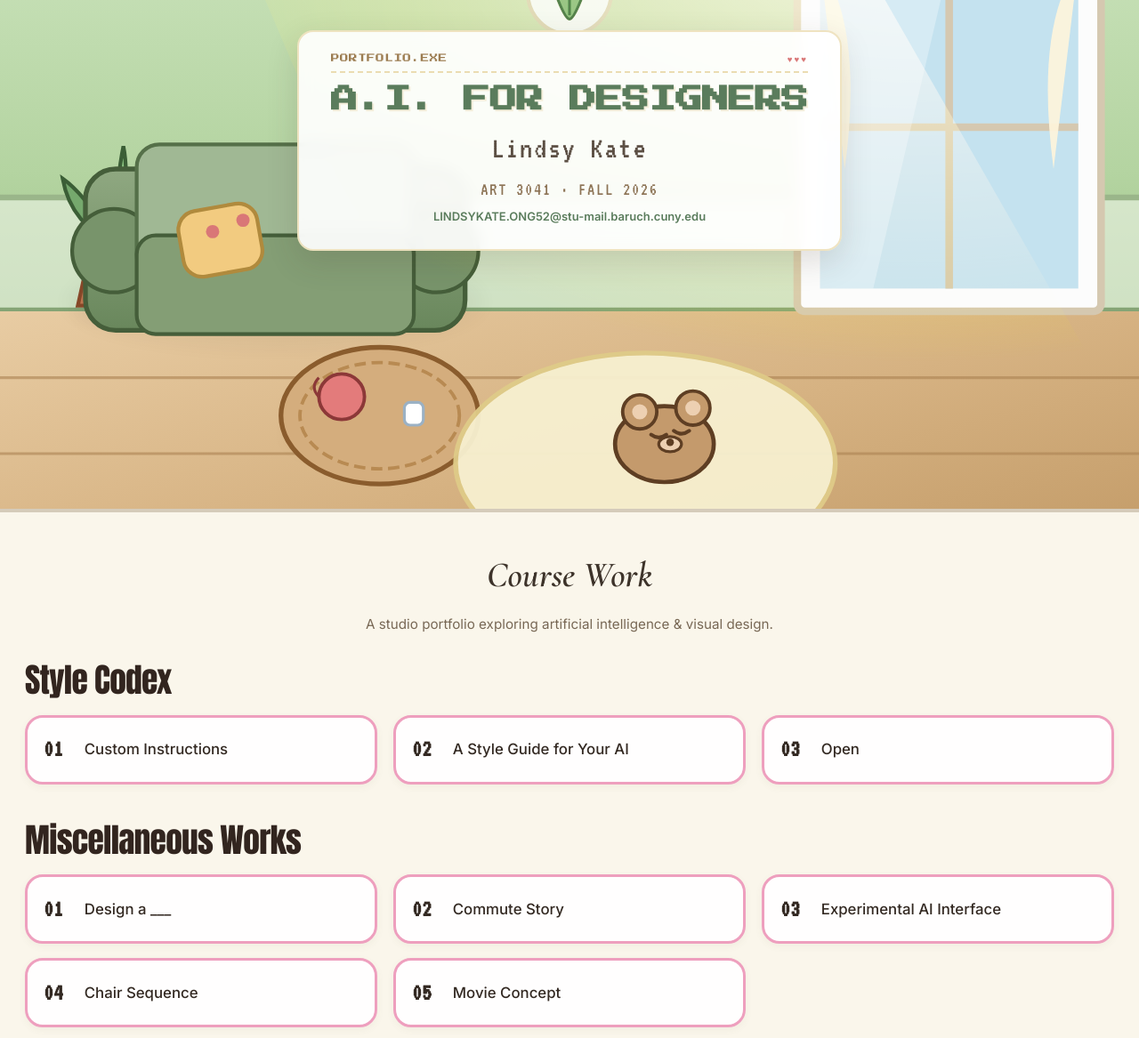
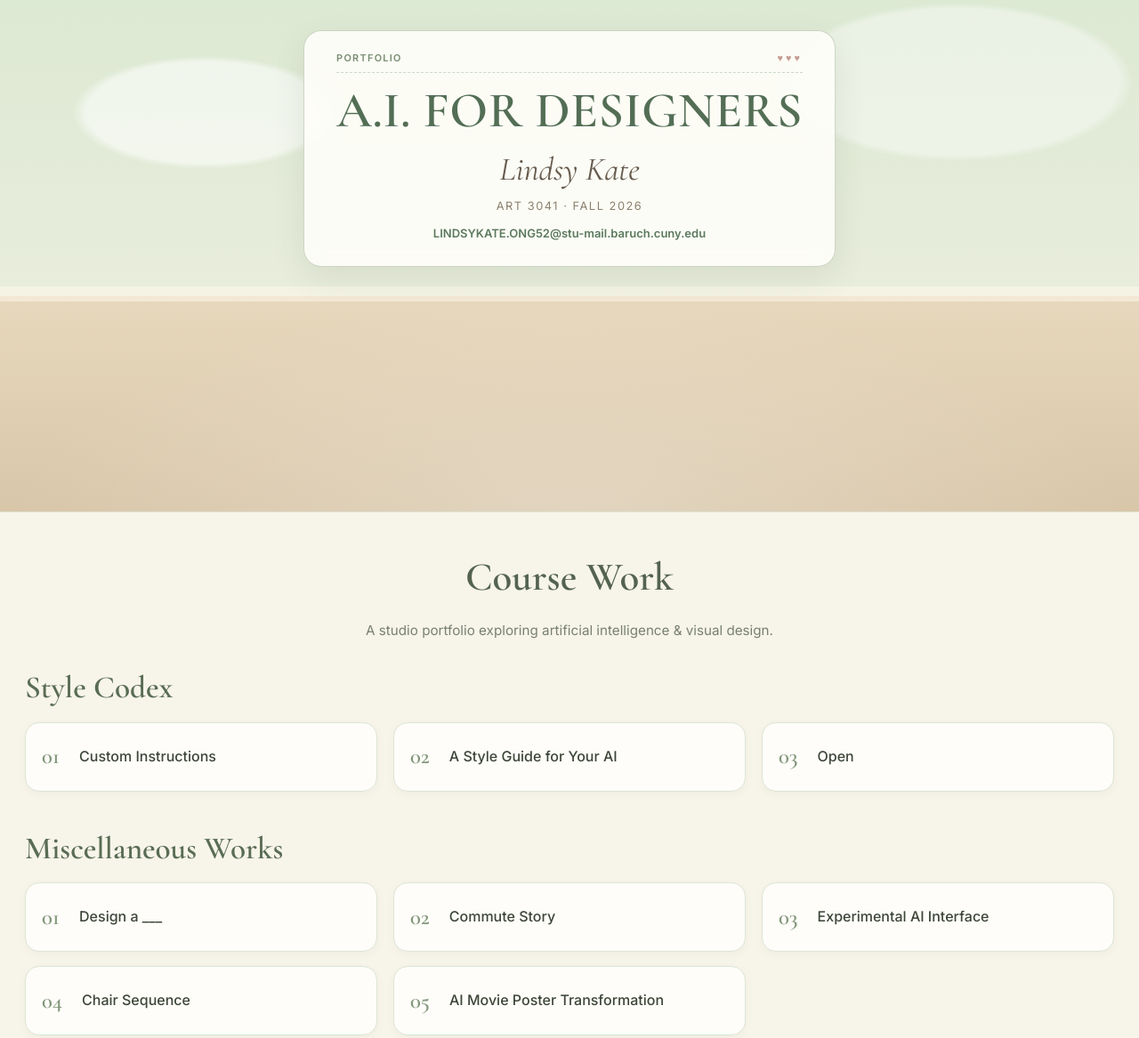
Before and after one commit to lkateong/lkateong-LINDSY-KATE-ONG-ART-3041, a plain HTML site: page index.html in a window 1280 px wide. Shown: the top 1167 px of the page at 89% size. Drawn offline with nearby package versions, Linux system fonts and the light colour scheme.

Commit message:
Soften portfolio typography and colors

```diff
--- a/index.html
+++ b/index.html
@@ -5,21 +5,20 @@
   <meta name="viewport" content="width=device-width, initial-scale=1.0">
   <meta name="description" content="Lindsy Kate's ART 3041 course portfolio for Fall 2026.">
   <title>A.I. FOR DESIGNERS — Lindsy Kate</title>
-
-  <!-- Google Fonts -->
   <link rel="preconnect" href="https://fonts.googleapis.com">
   <link rel="preconnect" href="https://fonts.gstatic.com" crossorigin>
-  <link href="https://fonts.googleapis.com/css2?family=Press+Start+2P&family=VT323&family=Cormorant+Garamond:ital,wght@0,500;0,600;1,400;1,600&family=Inter:wght@300;400;500;600&display=swap" rel="stylesheet">
-
+  <link href="https://fonts.googleapis.com/css2?family=Cormorant+Garamond:ital,wght@0,500;0,600;1,400;1,600&family=Inter:wght@300;400;500;600;700&display=swap" rel="stylesheet">
   <style>
     :root {
-      --bg-room: #f4eedb;
-      --card-bg: rgba(255, 255, 255, 0.94);
-      --card-border: #e2d7bc;
-      --text-main: #332922;
-      --text-muted: #786855;
-      --accent-green: #4a6b4c;
-      --accent-brown: #8c5e3c;
+      --bg-room: #f7f4e9;
+      --card-bg: rgba(255, 254, 250, 0.94);
+      --card-border: #dce5d6;
+      --text-main: #3d4639;
+      --text-muted: #78816f;
+      --accent-green: #66836a;
+      --accent-brown: #9a8065;
+      --sage-wash: #edf2e8;
+      --cream: #fbf8ee;
     }
 
     * { box-sizing: border-box; }
@@ -29,7 +28,7 @@
       margin: 0;
       min-width: 320px;
       color: var(--text-main);
-      background-color: #faf6eb;
+      background: var(--bg-room);
       font-family: 'Inter', sans-serif;
       font-size: 16px;
       line-height: 1.5;
@@ -38,7 +37,7 @@
     .hero {
       position: relative;
       width: 100%;
-      height: clamp(540px, 72vh, 800px);
+      min-height: clamp(540px, 72vh, 800px);
       display: flex;
       flex-direction: column;
       align-items: center;
@@ -46,8 +45,8 @@
       text-align: center;
       padding: 24px 20px 20px;
       overflow: hidden;
-      border-bottom: 4px solid #d5cbba;
-      background-color: #d1dfc4;
+      border-bottom: 1px solid #dce3d3;
+      background: linear-gradient(145deg, #dce9d3 0%, #e8eddc 48%, #f3ead7 100%);
     }
 
     .hero-bg {
@@ -56,19 +55,33 @@
       width: 100%;
       height: 100%;
       z-index: 1;
-      object-fit: cover;
+      pointer-events: none;
+      background:
+        radial-gradient(ellipse at 18% 22%, rgba(255,255,255,.55) 0 9%, transparent 10%),
+        radial-gradient(ellipse at 84% 16%, rgba(255,255,255,.4) 0 12%, transparent 13%),
+        linear-gradient(180deg, transparent 56%, rgba(255,250,238,.48) 56% 59%, transparent 59%),
+        linear-gradient(180deg, #dce9d3, #e9eddc 58%, #e7d8bd 58%, #d8c6a9);
+    }
+
+    .hero::after {
+      content: '';
+      position: absolute;
+      z-index: 1;
+      inset: auto 0 0;
+      height: 42%;
+      background: radial-gradient(ellipse at 50% 100%, rgba(255,255,255,.25), transparent 70%);
       pointer-events: none;
     }
 
     .hero-content {
       position: relative;
       z-index: 2;
-      background: rgba(255, 255, 255, 0.92);
-      backdrop-filter: blur(8px);
+      background: rgba(255, 254, 250, 0.88);
+      backdrop-filter: blur(10px);
       padding: 22px 36px 26px;
-      border-radius: 18px;
-      border: 2px solid rgba(235, 220, 178, 0.8);
-      box-shadow: 0 12px 35px rgba(60, 50, 40, 0.15);
+      border-radius: 20px;
+      border: 1px solid rgba(164, 185, 157, 0.55);
+      box-shadow: 0 12px 35px rgba(67, 82, 61, 0.10);
       max-width: 90%;
       width: max-content;
       margin-top: 10px;
@@ -78,47 +91,46 @@
       display: flex;
       align-items: center;
       justify-content: space-between;
-      border-bottom: 2px dashed #ebdcb2;
+      border-bottom: 1px dashed #cbd9c5;
       padding-bottom: 8px;
-      margin-bottom: 10px;
-      font-family: 'Press Start 2P', monospace;
-      font-size: 0.6rem;
-      color: #9c7c51;
-      letter-spacing: 0.05em;
+      margin-bottom: 12px;
+      font-size: 0.68rem;
+      font-weight: 600;
+      color: #788c72;
+      letter-spacing: 0.12em;
     }
 
-    .pixel-hearts { color: #d97777; letter-spacing: 2px; }
+    .pixel-hearts { color: #c69b91; letter-spacing: 3px; }
 
     .hero-title {
       margin: 0;
-      font-family: 'Press Start 2P', cursive, monospace;
-      font-size: clamp(1.05rem, 2.7vw, 1.9rem);
-      color: #5a7c5c;
-      text-shadow: 2px 2px 0px #f4eedb;
-      line-height: 1.35;
-      letter-spacing: -0.02em;
+      font-family: 'Cormorant Garamond', serif;
+      font-size: clamp(2rem, 5vw, 3.5rem);
+      font-weight: 600;
+      color: #536e55;
+      line-height: 1.08;
+      letter-spacing: 0.01em;
     }
 
     .hero-subtitle {
       margin: 8px 0 0;
-      font-family: 'VT323', monospace;
-      font-size: clamp(1.5rem, 2.7vw, 2.2rem);
-      color: #5c4f44;
-      letter-spacing: 0.06em;
+      font-family: 'Cormorant Garamond', serif;
+      font-size: clamp(1.7rem, 3vw, 2.3rem);
+      color: #665b4d;
+      font-style: italic;
     }
 
     .hero-course {
       margin-top: 4px;
-      font-family: 'VT323', monospace;
-      font-size: 1.3rem;
-      color: #8c7355;
-      letter-spacing: 0.08em;
+      font-size: 0.8rem;
+      color: #8b806d;
+      letter-spacing: 0.12em;
       text-transform: uppercase;
     }
 
-    .hero-email { margin-top: 6px; font-size: 13px; }
-    .hero-email a { color: #5a7c5c; text-decoration: none; font-weight: 600; }
-    .hero-email a:hover { text-decoration: underline; color: #3b533c; }
+    .hero-email { margin-top: 12px; font-size: 13px; }
+    .hero-email a { color: #5b795e; text-decoration: none; font-weight: 600; }
+    .hero-email a:hover { text-decoration: underline; color: #405f44; }
 
     .content {
       max-width: 1500px;
@@ -129,15 +141,15 @@
     .section-title {
       text-align: center;
       font-family: 'Cormorant Garamond', serif;
-      font-size: 2.5rem;
-      font-style: italic;
-      color: #3d332a;
+      font-size: 2.8rem;
+      font-weight: 600;
+      color: #53634f;
       margin: 0 0 6px;
     }
 
     .section-subtitle {
       text-align: center;
-      color: #786855;
+      color: var(--text-muted);
       font-size: 0.95rem;
       margin-bottom: 32px;
     }
@@ -145,13 +157,12 @@
     .portfolio-section { margin: 0 0 44px; }
 
     .portfolio-heading {
-      font-family: 'Impact', 'Arial Narrow', 'VT323', sans-serif;
-      font-size: clamp(1.65rem, 3vw, 2.35rem);
-      line-height: 1;
-      font-weight: 900;
-      letter-spacing: -0.02em;
-      margin: 0 0 20px;
-      color: #32251f;
+      font-family: 'Cormorant Garamond', serif;
+      font-size: clamp(1.7rem, 3vw, 2.2rem);
+      line-height: 1.15;
+      font-weight: 600;
+      margin: 0 0 18px;
+      color: #596c54;
     }
 
     .work-grid {
@@ -165,38 +176,44 @@
       display: flex;
       align-items: center;
       padding: 14px 18px;
-      background: rgba(255, 255, 255, 0.95);
-      border: 3px solid #ee9fbe;
-      border-radius: 20px;
+      background: var(--card-bg);
+      border: 1px solid var(--card-border);
+      border-radius: 16px;
       text-decoration: none;
       color: var(--text-main);
-      box-shadow: 0 3px 8px rgba(110, 95, 75, 0.06);
-      transition: transform 0.2s ease, box-shadow 0.2s ease, border-color 0.2s ease;
+      box-shadow: 0 3px 10px rgba(89, 105, 78, 0.05);
+      transition: transform 0.2s ease, box-shadow 0.2s ease, border-color 0.2s ease, background 0.2s ease;
     }
 
     .work-item:hover {
       transform: translateY(-3px);
-      box-shadow: 0 10px 20px rgba(110, 95, 75, 0.15);
-      border-color: #d97da4;
+      background: #fffefa;
+      box-shadow: 0 10px 22px rgba(89, 105, 78, 0.11);
+      border-color: #b7cbb0;
+    }
+
+    .work-item:focus-visible {
+      outline: 3px solid rgba(103, 146, 103, 0.35);
+      outline-offset: 3px;
     }
 
     .work-num {
-      font-family: 'VT323', monospace;
-      font-size: 1.7rem;
-      font-weight: 700;
-      color: #332922;
-      margin-right: 24px;
+      font-family: 'Cormorant Garamond', serif;
+      font-size: 1.55rem;
+      font-weight: 600;
+      color: #82977b;
+      margin-right: 22px;
       flex-shrink: 0;
     }
 
     .work-title {
-      font-size: 1.05rem;
+      font-size: 1rem;
       font-weight: 500;
-      line-height: 1.25;
+      line-height: 1.35;
       flex-grow: 1;
     }
 
-    .work-icon { font-size: 1.1rem; margin-left: 10px; opacity: 0.85; }
+    .work-icon { font-size: 1.1rem; margin-left: 10px; opacity: 0.75; }
 
     @media (max-width: 900px) { .work-grid { grid-template-columns: repeat(2, minmax(0, 1fr)); } }
 
@@ -204,38 +221,15 @@
       .content { padding: 28px 14px 44px; }
       .work-grid { grid-template-columns: 1fr; }
       .work-item { min-height: 68px; }
-      .hero-content { padding: 16px 20px; }
+      .hero-content { padding: 18px 20px 20px; }
     }
   </style>
 </head>
 <body>
-
-  <!-- HERO SECTION -->
   <header class="hero">
-    <svg class="hero-bg" xmlns="http://www.w3.org/2000/svg" viewBox="0 0 600 360" preserveAspectRatio="xMidYMid slice">
-      <defs>
-        <linearGradient id="wallWallpaper" x1="0%" y1="0%" x2="0%" y2="100%"><stop offset="0%" stop-color="#cbe3bc"/><stop offset="65%" stop-color="#b4d4a1"/><stop offset="100%" stop-color="#9fc48a"/></linearGradient>
-        <linearGradient id="woodPlanks" x1="0%" y1="0%" x2="100%" y2="100%"><stop offset="0%" stop-color="#e8cca3"/><stop offset="50%" stop-color="#d6b282"/><stop offset="100%" stop-color="#bf9763"/></linearGradient>
-        <linearGradient id="logSofaGrad" x1="0%" y1="0%" x2="0%" y2="100%"><stop offset="0%" stop-color="#8fa881"/><stop offset="100%" stop-color="#69875c"/></linearGradient>
-        <radialGradient id="sunlightBeam" cx="75%" cy="0%" r="85%"><stop offset="0%" stop-color="#fffce8" stop-opacity="0.85"/><stop offset="50%" stop-color="#ffebad" stop-opacity="0.4"/><stop offset="100%" stop-color="#ffd700" stop-opacity="0.0"/></radialGradient>
-        <filter id="acShadow" x="-10%" y="-10%" width="120%" height="120%"><feGaussianBlur stdDeviation="5" result="blur"/><feColorMatrix type="matrix" values="0 0 0 0 0 0 0 0 0 0 0 0 0 0 0 0 0 0 0.16 0"/></filter>
-      </defs>
-      <rect x="0" y="0" width="600" height="210" fill="url(#wallWallpaper)"/>
-      <g fill="#eaf2e3" opacity="0.65"><rect x="0" y="150" width="600" height="60"/><line x1="0" y1="150" x2="600" y2="150" stroke="#8fa881" stroke-width="3"/><line x1="0" y1="210" x2="600" y2="210" stroke="#78946b" stroke-width="4"/></g>
-      <rect x="0" y="210" width="600" height="150" fill="url(#woodPlanks)"/>
-      <g stroke="#ac8353" stroke-width="1.5" opacity="0.6"><line x1="0" y1="245" x2="600" y2="245"/><line x1="0" y1="285" x2="600" y2="285"/><line x1="0" y1="325" x2="600" y2="325"/></g>
-      <g transform="translate(420, 15)"><rect x="0" y="0" width="160" height="195" fill="#fcfcfc" stroke="#d5c8b0" stroke-width="4" rx="4"/><rect x="12" y="12" width="136" height="171" fill="#a7d4e8" opacity="0.65"/><line x1="80" y1="12" x2="80" y2="183" stroke="#d5c8b0" stroke-width="4"/><line x1="12" y1="98" x2="148" y2="98" stroke="#d5c8b0" stroke-width="4"/><polygon points="12,12 80,12 40,183 12,183" fill="#ffffff" opacity="0.3"/><path d="M 12 12 Q 35 45 25 120 Z" fill="#fff5dc" opacity="0.9"/><path d="M 148 12 Q 125 45 135 120 Z" fill="#fff5dc" opacity="0.9"/></g>
-      <g transform="translate(280, 22)"><circle cx="20" cy="20" r="22" fill="#ffffff" opacity="0.8" stroke="#d5c8b0" stroke-width="2"/><path d="M 20 8 Q 28 14 26 24 Q 22 34 20 34 Q 18 34 14 24 Q 12 14 20 8 Z" fill="#6da873" stroke="#3d6143" stroke-width="1.5"/><path d="M 20 20 L 20 32" stroke="#3d6143" stroke-width="1.5"/></g>
-      <g transform="translate(35, 125)"><ellipse cx="25" cy="85" rx="20" ry="8" fill="#000" opacity="0.2" filter="url(#acShadow)"/><path d="M 12 55 L 38 55 L 44 82 L 6 82 Z" fill="#c47852" stroke="#8a4929" stroke-width="2"/><ellipse cx="25" cy="55" rx="13" ry="4" fill="#a35f3d"/><path d="M 25 51 Q 12 25 -2 15 C 2 38 18 45 25 51 Z" fill="#75a86d" stroke="#3b5e36" stroke-width="2"/><path d="M 25 51 Q 38 22 55 10 C 52 35 35 44 25 51 Z" fill="#588f50" stroke="#3b5e36" stroke-width="2"/><path d="M 25 51 Q 26 18 30 -2 C 34 18 28 40 25 51 Z" fill="#8bc280" stroke="#3b5e36" stroke-width="2"/></g>
-      <g transform="translate(30, 90)"><ellipse cx="115" cy="115" rx="110" ry="25" fill="#000" opacity="0.22" filter="url(#acShadow)"/><rect x="15" y="45" width="200" height="85" rx="16" fill="url(#logSofaGrad)" stroke="#455e3a" stroke-width="2.5"/><circle cx="30" cy="88" r="22" fill="#78946b" stroke="#455e3a" stroke-width="2"/><circle cx="200" cy="88" r="22" fill="#78946b" stroke="#455e3a" stroke-width="2"/><rect x="42" y="32" width="146" height="70" rx="12" fill="#a0b894" stroke="#557049" stroke-width="2"/><rect x="42" y="80" width="146" height="52" rx="10" fill="#849e75" stroke="#455e3a" stroke-width="2"/><rect x="65" y="65" width="42" height="35" rx="10" fill="#f2cb80" stroke="#b08a3d" stroke-width="2" transform="rotate(-10 86 82)"/><circle cx="82" cy="78" r="3.5" fill="#d97777"/><circle cx="98" cy="72" r="3.5" fill="#d97777"/></g>
-      <g transform="translate(145, 230)"><ellipse cx="55" cy="45" rx="50" ry="16" fill="#000" opacity="0.2" filter="url(#acShadow)"/><ellipse cx="55" cy="35" rx="52" ry="36" fill="#d4ad7d" stroke="#8a5c2d" stroke-width="2.5"/><ellipse cx="55" cy="35" rx="42" ry="28" fill="none" stroke="#b88a52" stroke-width="1.8" stroke-dasharray="6,3"/><circle cx="35" cy="25" r="12" fill="#e37b7b" stroke="#8c3838" stroke-width="1.8"/><path d="M 23 25 Q 18 20 23 15" fill="none" stroke="#8c3838" stroke-width="1.5"/><rect x="68" y="28" width="10" height="12" rx="3" fill="#ffffff" stroke="#9bb1c4" stroke-width="1.5"/></g>
-      <g transform="translate(230, 215)"><ellipse cx="110" cy="75" rx="100" ry="58" fill="#f7f0d0" stroke="#dfcb88" stroke-width="2.5" opacity="0.95"/><path d="M 110 65 Q 115 58 120 65 Q 127 70 120 75 Q 115 82 110 75 Q 103 70 110 65 Z" fill="#c3deba" stroke="#78a16d" stroke-width="1.5"/></g>
-      <g transform="translate(305, 235)"><ellipse cx="45" cy="45" rx="26" ry="20" fill="#c49a6c" stroke="#5e3e23" stroke-width="2.2"/><circle cx="32" cy="28" r="9" fill="#c49a6c" stroke="#5e3e23" stroke-width="1.8"/><circle cx="32" cy="28" r="4" fill="#edd0b2"/><circle cx="60" cy="26" r="9" fill="#c49a6c" stroke="#5e3e23" stroke-width="1.8"/><circle cx="60" cy="26" r="4" fill="#edd0b2"/><path d="M 38 40 Q 42 43 46 40" fill="none" stroke="#5e3e23" stroke-width="2" stroke-linecap="round"/><path d="M 50 38 Q 54 41 58 38" fill="none" stroke="#5e3e23" stroke-width="2" stroke-linecap="round"/><ellipse cx="48" cy="45" rx="6" ry="4" fill="#edd0b2" stroke="#5e3e23" stroke-width="1.5"/><circle cx="48" cy="44" r="2" fill="#5e3e23"/></g>
-      <polygon points="120,0 440,0 600,280 240,280" fill="url(#sunlightBeam)" style="mix-blend-mode: overlay;" pointer-events="none"/>
-    </svg>
-
+    <div class="hero-bg" aria-hidden="true"></div>
     <div class="hero-content">
-      <div class="hero-badge-header"><span>PORTFOLIO.EXE</span><span class="pixel-hearts">♥♥♥</span></div>
+      <div class="hero-badge-header"><span>PORTFOLIO</span><span class="pixel-hearts" aria-hidden="true">♥♥♥</span></div>
       <h1 class="hero-title">A.I. FOR DESIGNERS</h1>
       <div class="hero-subtitle">Lindsy Kate</div>
       <div class="hero-course">ART 3041 · Fall 2026</div>
@@ -243,7 +237,6 @@
     </div>
   </header>
 
-  <!-- MAIN WORK LIST -->
   <main class="content">
     <h2 class="section-title">Course Work</h2>
     <p class="section-subtitle">A studio portfolio exploring artificial intelligence &amp; visual design.</p>
@@ -264,7 +257,7 @@
         <a href="a_visual_commute_story.html" class="work-item"><span class="work-num">02</span><span class="work-title">Commute Story</span></a>
         <a href="#" class="work-item"><span class="work-num">03</span><span class="work-title">Experimental AI Interface</span></a>
         <a href="chair_sequence_exploration.html" class="work-item"><span class="work-num">04</span><span class="work-title">Chair Sequence</span></a>
-        <a href="https://lkateong.github.io/lkateong-LINDSY-KATE-ONG-ART-3041/ai_movie_poster_transformation.html" class="work-item" target="_blank" rel="noopener noreferrer"><span class="work-num">05</span><span class="work-title">Movie Concept</span></a>
+        <a href="https://lkateong.github.io/lkateong-LINDSY-KATE-ONG-ART-3041/ai_movie_poster_transformation.html" class="work-item" target="_blank" rel="noopener noreferrer"><span class="work-num">05</span><span class="work-title">AI Movie Poster Transformation</span></a>
       </div>
     </section>
 
@@ -302,6 +295,5 @@
       </div>
     </section>
   </main>
-
 </body>
 </html>
```
